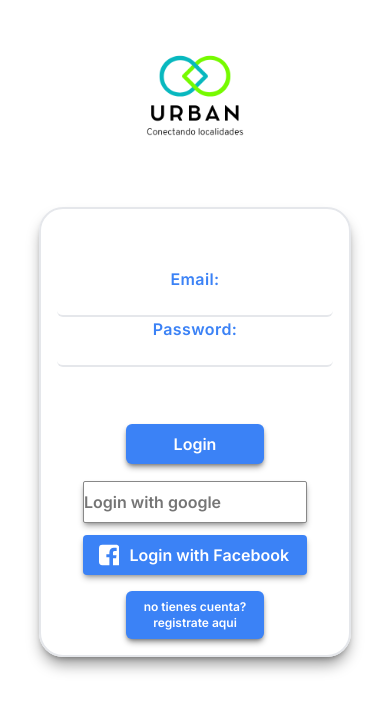
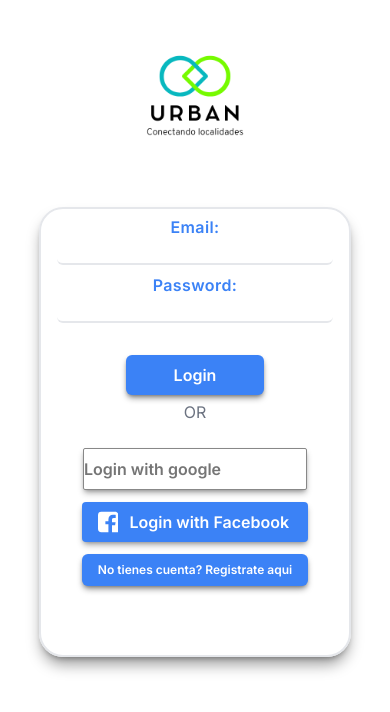
Before and after one commit to pablosecuen/Urban, a Next.js app in the folder client/: page / in a window 390 px wide. Shown: the top 712 px of the page. Built offline with nearby package versions, Linux system fonts and the light colour scheme.

Commit message:
Responsive lg login

```diff
--- a/client/components/Login/Login.tsx
+++ b/client/components/Login/Login.tsx
@@ -2,7 +2,7 @@
 import { useState } from "react";
 import { useRouter } from "next/navigation";
 import axios from "axios";
-import { CredentialResponse } from "@react-oauth/google";
+// import { CredentialResponse } from "@react-oauth/google";
 
 interface UserToRegister {
   name: string;
@@ -61,7 +61,6 @@ const Login = () => {
     }
   };
 
-
   const createUser = async (userData: UserToRegister) => {
     try {
       const response = await axios.post("http://localhost:3000/user", userData);
@@ -118,7 +117,6 @@ const Login = () => {
           className="my-8 flex h-[450px] w-4/5 flex-col items-center justify-between rounded-3xl border-2 px-4 pb-4 align-middle shadow-lg shadow-black/40 lg:h-[600px] lg:w-1/2"
         >
           <div className="flex h-1/2 flex-col items-center justify-center align-middle">
-            {" "}
             <label className="text-center">
               Name:
               <input type="text" value={name} onChange={handleNameChange} />
@@ -137,14 +135,19 @@ const Login = () => {
             </label>
           </div>
           <div className="flex h-1/2 flex-col items-center justify-between align-middle">
-            {" "}
             <button className="mx-auto w-1/2 py-2 font-semibold" onClick={handleRegister}>
               Register
             </button>
             {/* <button onClick={handleRegisterClick}>Apple Id</button>
             <button onClick={handleRegisterClick}>Facebook</button> */}
             <div className="flex w-auto flex-col items-center justify-center gap-3">
-            <a className=" flex w-56 items-center justify-between gap-3 whitespace-nowrap rounded-sm border border-[#888] bg-white py-2 font-semibold text-[#757575] shadow-md shadow-black/30" href="http://localhost:3000/login/auth/google" rel="noopener noreferrer">Login with google</a>
+              <a
+                className=" flex w-56 items-center justify-between gap-3 whitespace-nowrap rounded-sm border border-[#888] bg-white py-2 font-semibold text-[#757575] shadow-md shadow-black/30"
+                href="http://localhost:3000/login/auth/google"
+                rel="noopener noreferrer"
+              >
+                Login with google
+              </a>
               <button className="bg-blue-700 hover:bg-blue-800 flex items-center whitespace-nowrap rounded px-4 py-2 font-semibold text-white shadow-md  shadow-black/30">
                 <svg className="mr-2 h-6 w-6 fill-current" viewBox="0 0 24 24">
                   <path d="M20.02 0H3.98A3.98 3.98 0 0 0 0 3.98v16.04A3.98 3.98 0 0 0 3.98 24h8.22v-9.29H8.65v-3.62h3.55V9.02c0-3.52 2.14-5.44 5.28-5.44 1.54 0 2.87.12 3.26.18v3.66l-2.23.001c-1.75 0-2.09.83-2.09 2.05v2.69h4.19l-.55 3.62h-3.64V24h7.12A3.98 3.98 0 0 0 24 20.02V3.98C24 1.78 22.2 0 20.02 0z" />
@@ -163,41 +166,51 @@ const Login = () => {
       ) : (
         <form
           onSubmit={handleRegister}
-          className="my-8 flex h-[450px] w-4/5 flex-col items-center justify-between rounded-3xl border-2 px-4 pb-4 align-middle shadow-lg shadow-black/40 lg:h-[600px] lg:w-1/2"
+          className="my-8 flex h-[450px] w-4/5 flex-col items-center justify-between rounded-3xl border-2 px-4 pb-4 align-middle shadow-lg shadow-black/40 lg:h-[600px]"
         >
-          <div className="flex h-1/2 flex-col items-center justify-center align-middle">
-            {" "}
+          <div className="flex h-1/2 flex-col items-center justify-center gap-2 align-middle">
             <label className="text-center">
-              Email:
-              <input type="email" value={email} onChange={handleEmailChange} />
+              Email: <br />
+              <input className="lg:w-2/3" type="email" value={email} onChange={handleEmailChange} />
             </label>
             <label className="text-center">
-              Password:
-              <input type="password" value={password} onChange={handlePasswordChange} />
+              Password: <br />
+              <input
+                className="lg:w-2/3"
+                type="password"
+                value={password}
+                onChange={handlePasswordChange}
+              />
             </label>
-          </div>
-          <div className="flex h-1/2 flex-col items-center justify-between align-middle ">
-            <button className="mx-auto w-1/2 py-2 font-semibold" onClick={handleLogin}>
+            <button className="mx-auto mt-6 w-1/2 py-2 font-semibold" onClick={handleLogin}>
               Login
             </button>
+          </div>
+          <span className="text-center text-gray-500">OR</span>
+          <div className="mt-6 flex h-1/2 flex-col items-center justify-between align-middle ">
             {/* <button onClick={handleRegisterClick}>Apple Id</button> */}
             <div className="flex w-auto flex-col items-center justify-center gap-3">
-            <a className=" flex w-56 items-center justify-between gap-3 whitespace-nowrap rounded-sm border border-[#888] bg-white py-2 font-semibold text-[#757575] shadow-md shadow-black/30" href="http://localhost:3000/login/auth/google" rel="noopener noreferrer">Login with google</a>
+              <a
+                className=" flex w-56 items-center justify-between gap-3 whitespace-nowrap rounded-sm border border-[#888] bg-white py-2 font-semibold text-[#757575] shadow-md shadow-black/30"
+                href="http://localhost:3000/login/auth/google"
+                rel="noopener noreferrer"
+              >
+                Login with google
+              </a>
               <button className="bg-blue-700 hover:bg-blue-800 flex items-center whitespace-nowrap rounded px-4 py-2 font-semibold text-white shadow-md  shadow-black/30">
                 <svg className="mr-2 h-6 w-6 fill-current" viewBox="0 0 24 24">
                   <path d="M20.02 0H3.98A3.98 3.98 0 0 0 0 3.98v16.04A3.98 3.98 0 0 0 3.98 24h8.22v-9.29H8.65v-3.62h3.55V9.02c0-3.52 2.14-5.44 5.28-5.44 1.54 0 2.87.12 3.26.18v3.66l-2.23.001c-1.75 0-2.09.83-2.09 2.05v2.69h4.19l-.55 3.62h-3.64V24h7.12A3.98 3.98 0 0 0 24 20.02V3.98C24 1.78 22.2 0 20.02 0z" />
                 </svg>
                 <span>Login with Facebook</span>
               </button>
+              <button
+                className="py-2 text-xs font-semibold lg:mx-auto lg:mt-6"
+                onClick={handleRegisterClick}
+              >
+                <p>No tienes cuenta? Registrate aqui</p>
+              </button>
             </div>
             {/* <button onClick={handleRegisterClick}>Facebook</button> */}
-
-            <button
-              className="w-1/2 py-2 text-xs font-semibold lg:mx-auto lg:mt-6"
-              onClick={handleRegisterClick}
-            >
-              <p>no tienes cuenta? registrate aqui</p>
-            </button>
           </div>
         </form>
       )}
```
